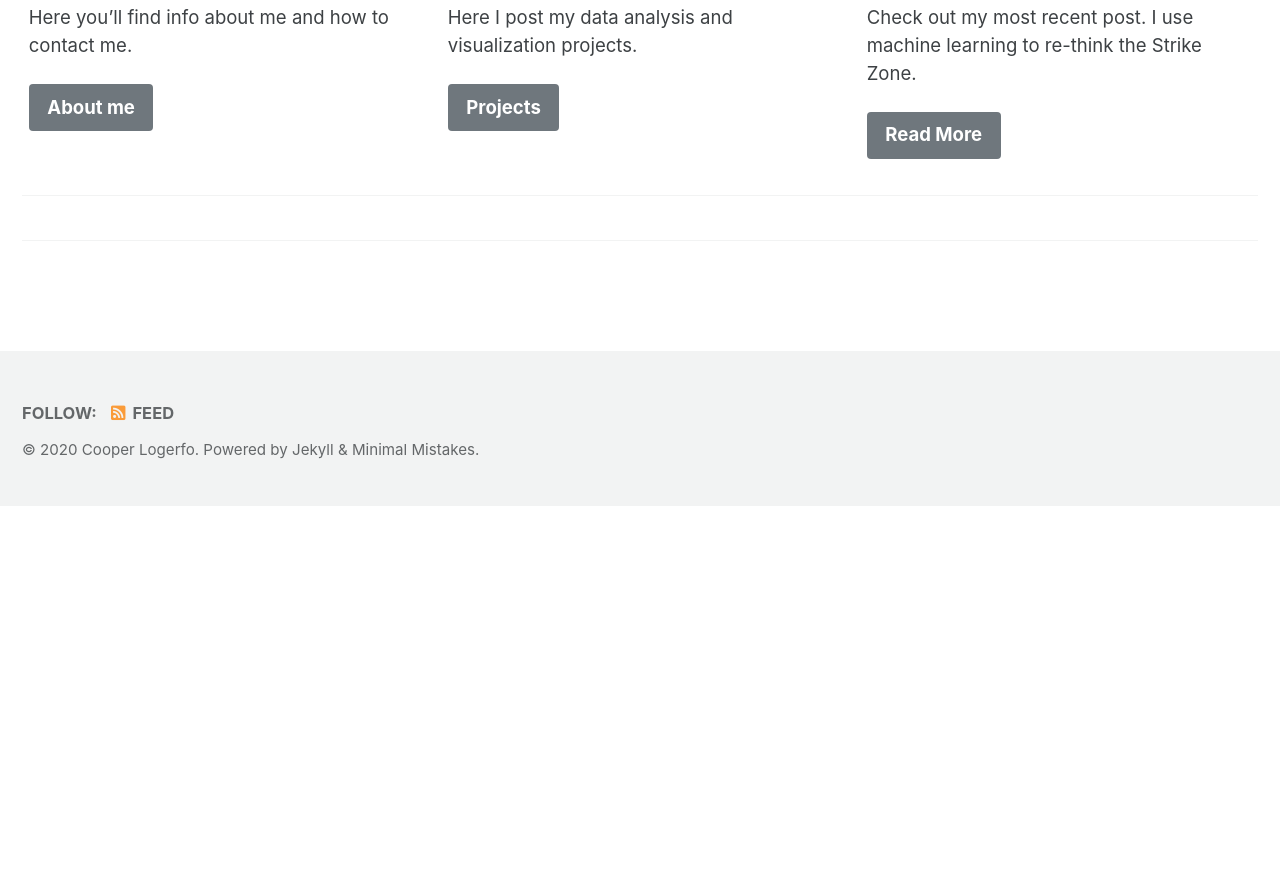
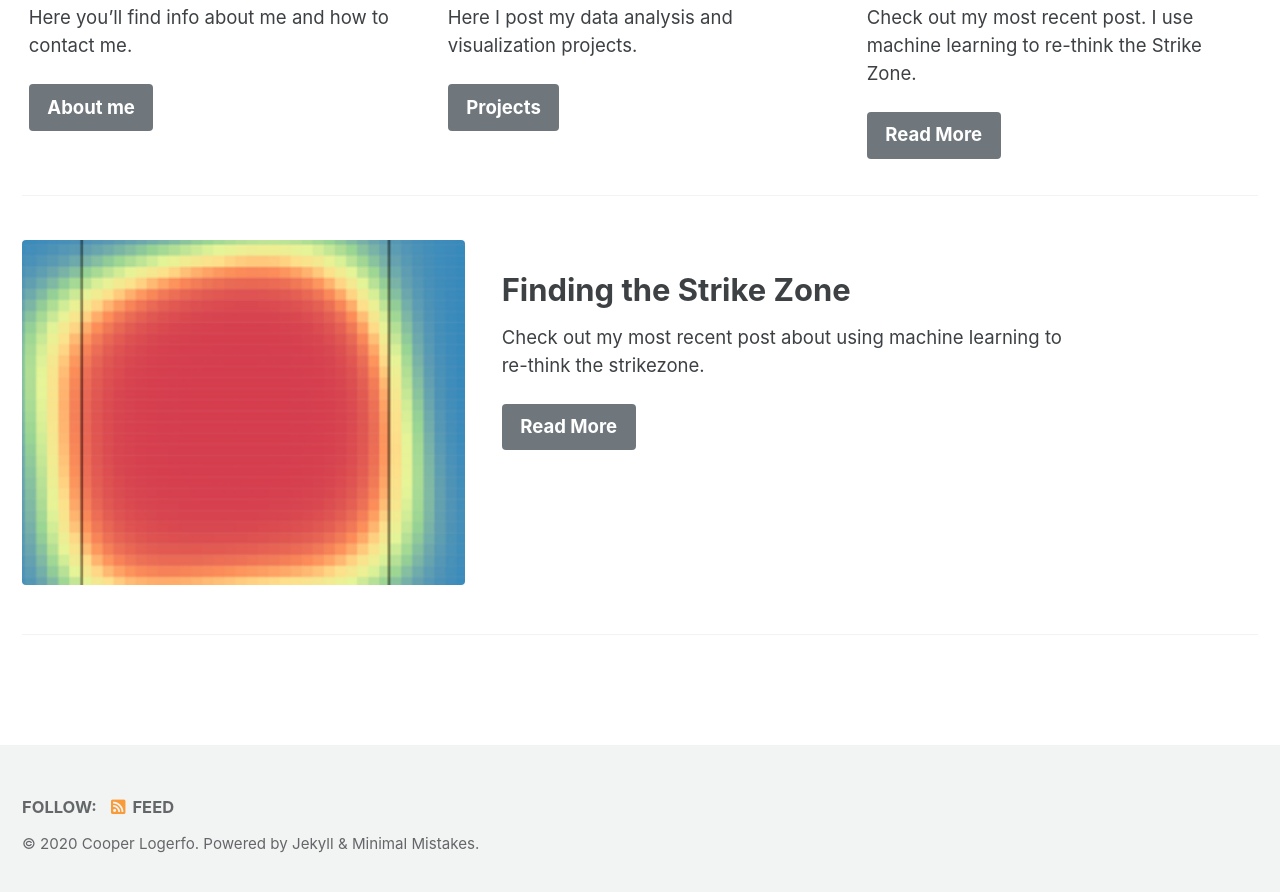
Before and after one commit to clogerfo/clogerfo.github.io, a Jekyll site: the page built from index.md, in a window 1280 px wide and 900 px high, scrolled down 1069 px. Shown: the top 892 px of the window. Built offline with Jekyll 4.4.1, drawn with Linux system fonts in a browser that asks for light colours; cached includes are drawn as plain includes; before the commit the page ends 1575 px from its top, so only the background shows below that.

Commit message:
add back ft2

```diff
--- a/index.md
+++ b/index.md
@@ -34,8 +34,18 @@
     url: "/strikezone/"
     btn_class: "btn--primary"
     btn_label: "Read More"
+feature_row2:
+  - image_path: /images/strikezone_th.png
+    alt: "placeholder image 2"
+    title: "Finding the Strike Zone"
+    excerpt: 'Check out my most recent post about using machine learning to re-think the strikezone.'
+    url: "/strikezone/"
+    btn_class: "btn--primary"
+    btn_label: "Read More"
 ---
 
 {% include feature_row id="intro" type="center" %}
+
 {% include feature_row %}
+
 {% include feature_row id="feature_row2" type="left" %}
```
